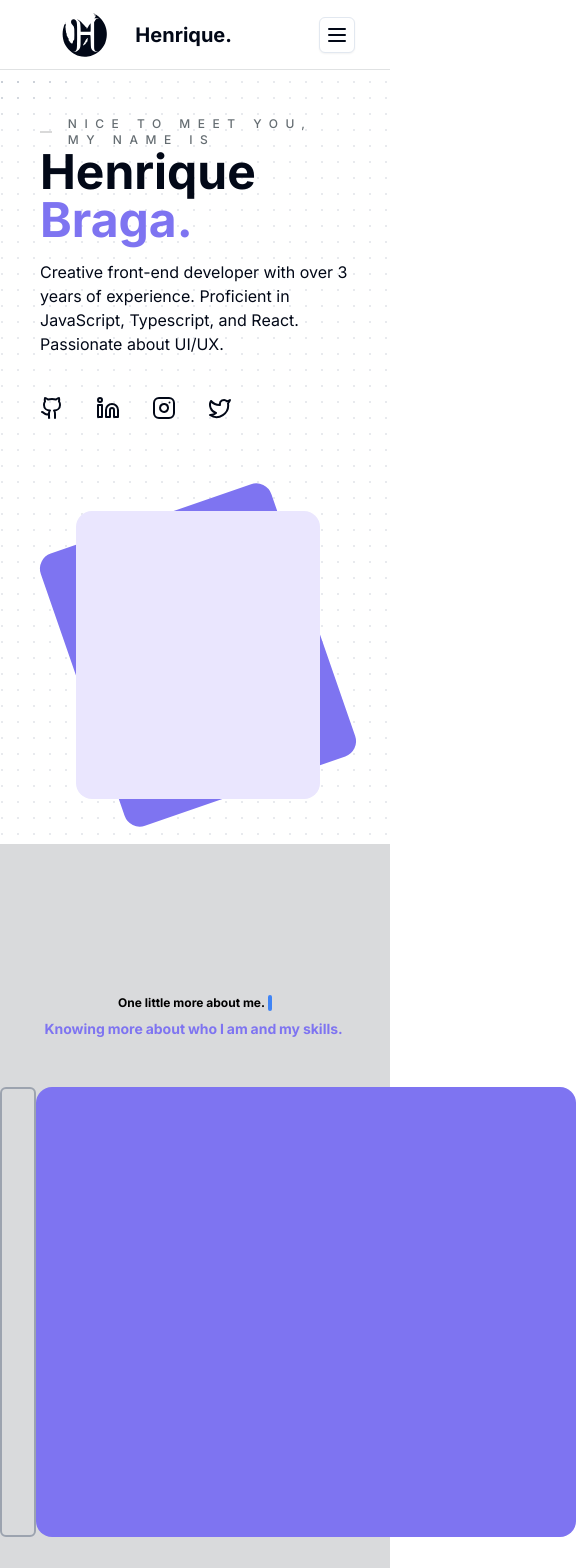
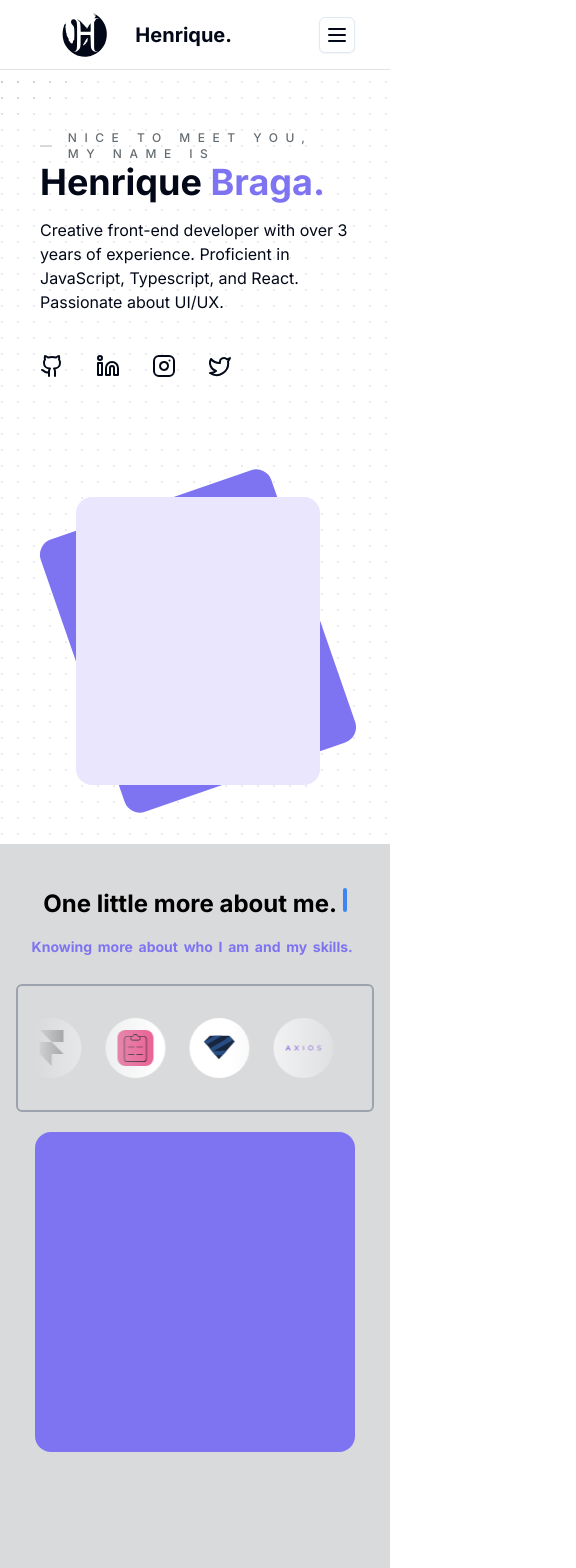
Before and after one commit to HenriqueBragaMoreira/web-portfolio, a Next.js app: page /en in a window 390 px wide. Shown: the top 1568 px of the page, 576 px wide, since content can reach past the window. Built offline with nearby package versions, Linux system fonts and the light colour scheme; what tailwindcss-animated would draw is missing.

Commit message:
feat: 🎸 add responsiveness on secondContent

```diff
--- a/src/app/[lang]/(home)/components/firstContent.tsx
+++ b/src/app/[lang]/(home)/components/firstContent.tsx
@@ -14,7 +14,7 @@ export function FirstContent({ dictionary }: { dictionary: DictionaryType }) {
         </div>
 
         <div>
-          <h2 className="font-bold text-5xl">
+          <h2 className="font-bold lg:text-5xl text-4xl">
             <span>Henrique </span>
             <span className="text-[#7E74F1]">Braga.</span>
           </h2>
--- a/src/app/[lang]/(home)/components/secondContent.tsx
+++ b/src/app/[lang]/(home)/components/secondContent.tsx
@@ -1,3 +1,4 @@
+"use client";
 import { TypewriterEffectSmooth } from "@/components/aceternity-ui/typewriter-effect";
 import { stackIcons } from "@/components/icon/stacks";
 import { Marquee } from "@/components/marquee";
@@ -6,7 +7,7 @@ import { DictionaryType } from "@/models/translate";
 export function SecondContent({ dictionary }: { dictionary: DictionaryType }) {
   return (
     <div
-      className="h-screen flex flex-col justify-center items-center bg-foreground/15 py-11 gap-10"
+      className="h-screen flex flex-col items-center bg-foreground/15 py-11 gap-4"
       id="second-content"
     >
       <div className="flex flex-col justify-center items-center">
@@ -20,9 +21,9 @@ export function SecondContent({ dictionary }: { dictionary: DictionaryType }) {
           cursorClassName="hidden"
         />
       </div>
-      <div className="flex justify-around w-full">
-        <div className="grid grid-cols-2 w-[500px] p-4 border-2 rounded-md border-gray-400">
-          <Marquee className="max-h-[70vh] my-auto py-4 [--gap:1.5rem]" pauseOnHover>
+      <div className="flex lg:flex-row flex-col lg:justify-around items-center lg:w-full lg:gap-0 px-4 gap-5">
+        <div className="lg:grid hidden lg:grid-cols-2 w-[500px] p-4 border-2 rounded-md border-gray-400">
+          <Marquee className="max-h-[70vh] my-auto py-4 [--gap:1.5rem]" vertical pauseOnHover>
             {stackIcons.map((item) => (
               <a
                 href={item.stack_link}
@@ -34,7 +35,26 @@ export function SecondContent({ dictionary }: { dictionary: DictionaryType }) {
               </a>
             ))}
           </Marquee>
-          <Marquee className="max-h-[70vh] my-auto py-4 [--gap:1.5rem]" pauseOnHover>
+          <Marquee
+            className="max-h-[70vh] my-auto py-4 [--gap:1.5rem]"
+            reverse={true}
+            vertical
+            pauseOnHover
+          >
+            {stackIcons.map((item) => (
+              <a
+                href={item.stack_link}
+                key={item.stack_name}
+                target="_blank"
+                className="bg-card dark:bg-foreground rounded-full p-3 transition duration-300 ease-in-out hover:scale-[1.2]"
+              >
+                <item.stack_icon className="size-9" />
+              </a>
+            ))}
+          </Marquee>
+        </div>
+        <div className="lg:hidden p-4  border-2 rounded-md border-gray-400 w-[calc(100vw-2rem)]">
+          <Marquee className="max-h-[70vh]  my-auto py-4 [--gap:1.5rem]" pauseOnHover>
             {stackIcons.map((item) => (
               <a
                 href={item.stack_link}
@@ -48,7 +68,7 @@ export function SecondContent({ dictionary }: { dictionary: DictionaryType }) {
           </Marquee>
         </div>
         <div>
-          <div className="bg-[#7E74F1] h-[450px] w-[540px] rounded-2xl transform" />
+          <div className="bg-[#7E74F1] lg:h-[28.125rem] lg:w-[33.75rem] h-80 w-80 rounded-2xl transform" />
         </div>
       </div>
     </div>
--- a/src/components/aceternity-ui/typewriter-effect.tsx
+++ b/src/components/aceternity-ui/typewriter-effect.tsx
@@ -153,7 +153,7 @@ export const TypewriterEffectSmooth = ({
         }}
       >
         <div
-          className="text-xs sm:text-base md:text-xl lg:text:3xl xl:text-5xl font-bold"
+          className="text-2xl sm:text-3xl lg:text-5xl font-bold"
           style={{
             whiteSpace: "nowrap"
           }}
@@ -170,11 +170,10 @@ export const TypewriterEffectSmooth = ({
         }}
         transition={{
           duration: 0.8,
-
           repeat: Infinity,
           repeatType: "reverse"
         }}
-        className={cn("block rounded-sm w-[4px]  h-4 sm:h-6 xl:h-12 bg-blue-500", cursorClassName)}
+        className={cn("block rounded-sm w-[4px] h-6 sm:h-8 lg:h-12 bg-blue-500", cursorClassName)}
       ></motion.span>
     </div>
   );
--- a/src/components/marquee.tsx
+++ b/src/components/marquee.tsx
@@ -21,7 +21,7 @@ export function Marquee({
     <div
       role="marquee"
       className={cn(
-        "group flex gap-[--gap] motion-reduce:snap-x motion-reduce:snap-mandatory motion-reduce:overflow-x-scroll",
+        "group flex gap-[--gap] motion-reduce:snap-x motion-reduce:snap-mandatory motion-reduce:overflow-x-scroll ",
         "[--duration:20s] [--gap:1rem]",
         "[mask-image:_linear-gradient(to_right,transparent_0,_black_128px,_black_calc(100%-128px),transparent_100%)]",
         vertical ? "lg:flex-col overflow-hidden" : "overflow-x-hidden ",
@@ -31,8 +31,8 @@ export function Marquee({
     >
       <div
         className={cn(
-          "flex items-center gap-[--gap] motion-reduce:animate-none motion-reduce:[&>*]:snap-start",
-          vertical && "lg:flex-col lg:animate-marquee-vertical animate-marquee-horizontal",
+          "flex animate-marquee-horizontal items-center gap-[--gap] motion-reduce:animate-none motion-reduce:[&>*]:snap-start",
+          vertical && "lg:flex-col lg:animate-marquee-vertical",
           pauseOnHover && "group-hover:animate-pause",
           reverse && "lg:animate-reverse animate-reverse"
         )}
@@ -42,7 +42,7 @@ export function Marquee({
       <div
         className={cn(
           "flex items-center gap-[--gap] motion-reduce:hidden motion-reduce:animate-none",
-          vertical && "lg:flex-col lg:animate-marquee-vertical animate-marquee-horizontal",
+          vertical && "lg:flex-col lg:animate-marquee-vertical",
           pauseOnHover && "group-hover:animate-pause",
           reverse && "lg:animate-reverse animate-reverse"
         )}
```
